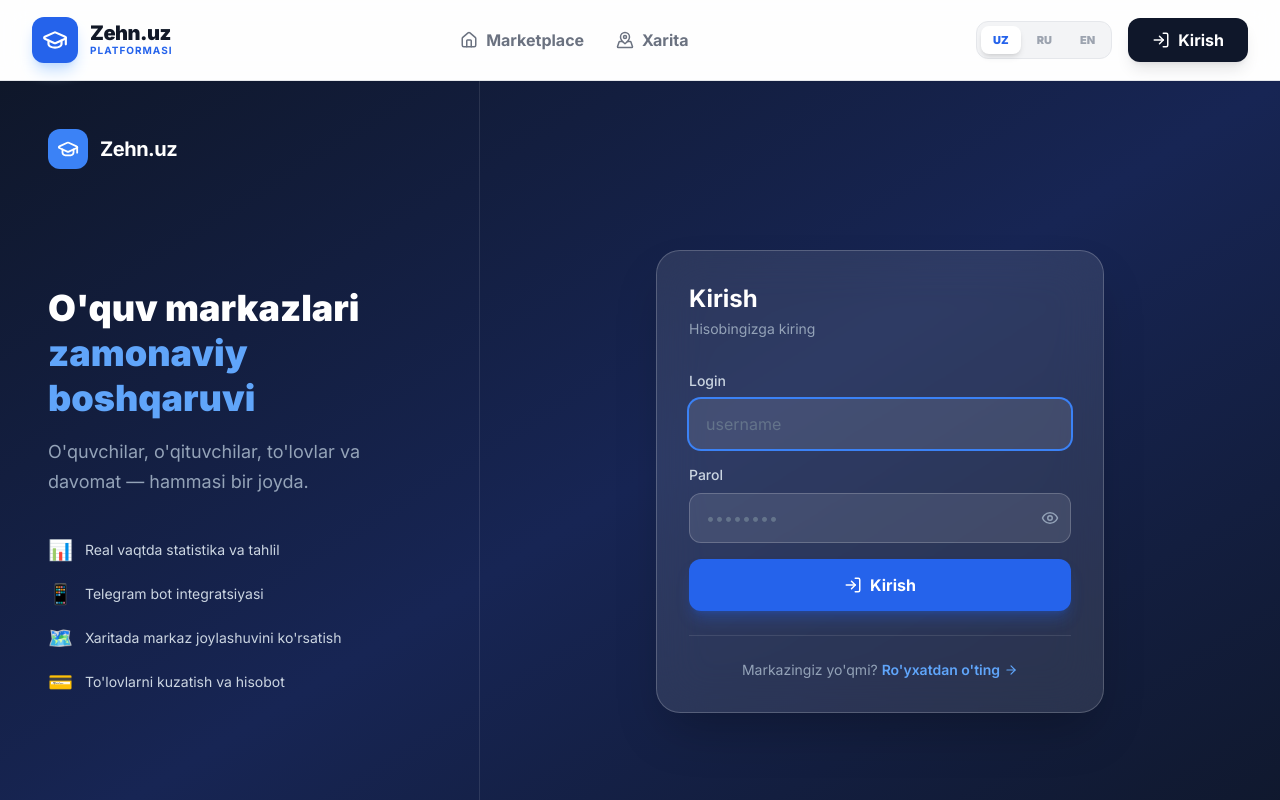
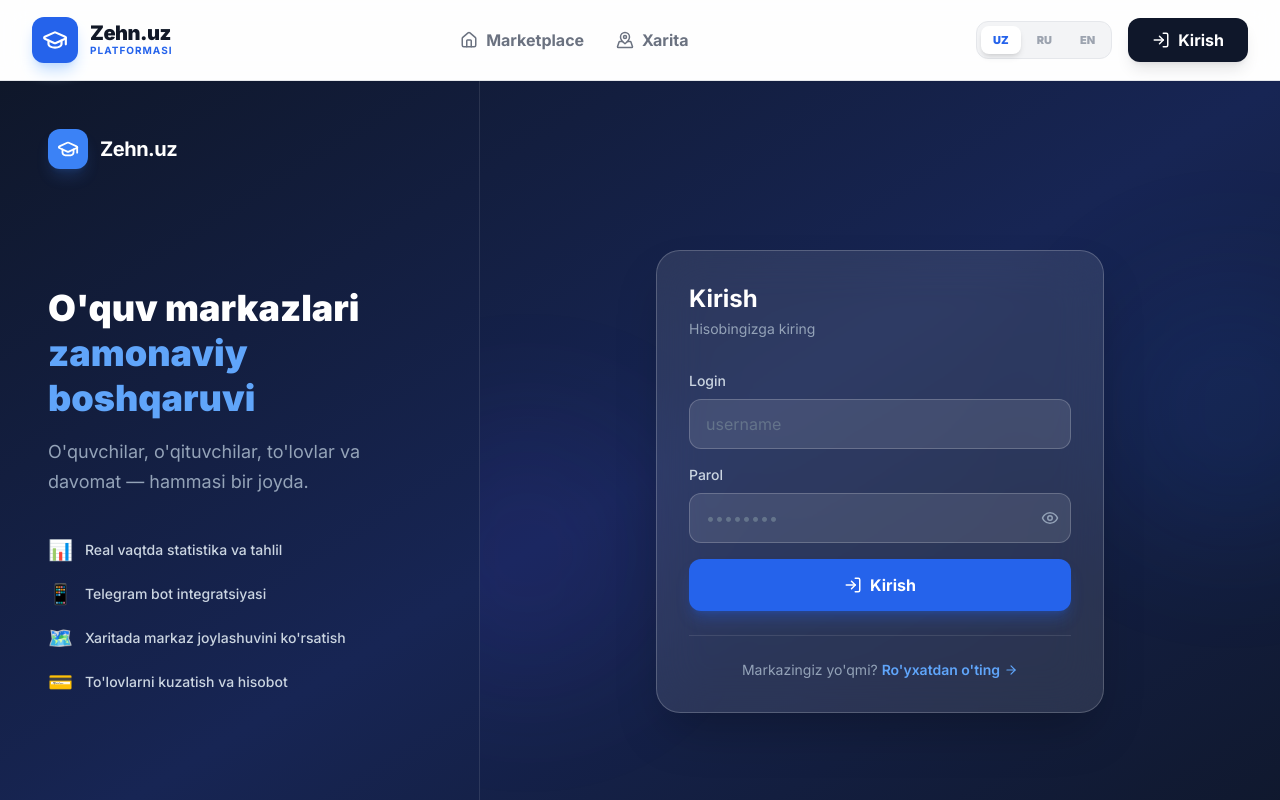
Before and after one commit to NormatovJahongir/Zehnuz, a Next.js app: page /login in a window 1280 px wide. Shown: the top 800 px of the page. Built offline with nearby package versions, Linux system fonts and the light colour scheme.

Commit message:
Refactor login form and improve error handling

```diff
--- a/app/login/page.tsx
+++ b/app/login/page.tsx
@@ -5,14 +5,15 @@ import { useRouter, useSearchParams } from 'next/navigation';
 import Link from 'next/link';
 import { GraduationCap, Eye, EyeOff, LogIn, AlertCircle, ArrowRight } from 'lucide-react';
 
-// 1. Asosiy mantiq va forma qismini alohida komponentga olamiz
+// 1. Forma mantiqi alohida komponentda (useSearchParams shu yerda)
 function LoginForm() {
   const router = useRouter();
   const params = useSearchParams();
-  const [form, setForm]       = useState({ username: '', password: '' });
-  const [showPw, setShowPw]   = useState(false);
+
+  const [form, setForm] = useState({ username: '', password: '' });
+  const [showPw, setShowPw] = useState(false);
   const [loading, setLoading] = useState(false);
-  const [error, setError]     = useState('');
+  const [error, setError] = useState('');
 
   const handleSubmit = async (e: React.FormEvent) => {
     e.preventDefault();
@@ -20,40 +21,48 @@ function LoginForm() {
     setError('');
 
     try {
-      const res  = await fetch('/api/login', {
-        method:  'POST',
+      const res = await fetch('/api/login', {
+        method: 'POST',
         headers: { 'Content-Type': 'application/json' },
-        body:    JSON.stringify(form),
+        body: JSON.stringify(form),
       });
+
       const data = await res.json();
 
-      if (!res.ok) { setError(data.error ?? 'Xatolik'); return; }
+      if (!res.ok) {
+        setError(data.error ?? 'Login yoki parol noto‘g‘ri');
+        setLoading(false);
+        return;
+      }
 
       const { role, centerId } = data.user;
       const redirect = params.get('redirect');
 
-      if (redirect) { router.push(redirect); return; }
+      // Agar yo'naltirish manzili bo'lsa, o'sha yerga, aks holda rolga qarab dashboardga
+      if (redirect && redirect.startsWith('/')) {
+        router.push(redirect);
+        return;
+      }
 
       switch (role) {
-        case 'SUPER_ADMIN': router.push('/admin/dashboard');       break;
-        case 'ADMIN':       router.push(`/center/${centerId}`);    break;
-        case 'TEACHER':     router.push('/teacher/attendance');    break;
-        default:            router.push('/student/dashboard');     break;
+        case 'SUPER_ADMIN': router.push('/admin/dashboard'); break;
+        case 'ADMIN':       router.push(`/center/${centerId}`); break;
+        case 'TEACHER':     router.push('/teacher/attendance'); break;
+        default:            router.push('/student/dashboard'); break;
       }
-    } catch {
-      setError('Server bilan ulanishda xatolik');
-    } finally {
+    } catch (err) {
+      setError('Server bilan ulanishda xatolik yuz berdi');
       setLoading(false);
     }
   };
 
   return (
-    <div className="bg-white/10 backdrop-blur-xl border border-white/20 rounded-3xl p-8 shadow-2xl">
+    <div className="bg-white/10 backdrop-blur-xl border border-white/20 rounded-3xl p-8 shadow-2xl animate-in fade-in zoom-in duration-300">
       <h2 className="text-white font-bold text-2xl mb-1">Kirish</h2>
       <p className="text-slate-400 text-sm mb-8">Hisobingizga kiring</p>
 
       {error && (
-        <div className="mb-5 bg-red-500/20 border border-red-500/30 rounded-xl px-4 py-3 flex items-center gap-2 text-red-300 text-sm animate-fade-in">
+        <div className="mb-5 bg-red-500/20 border border-red-500/30 rounded-xl px-4 py-3 flex items-center gap-2 text-red-300 text-sm animate-bounce">
           <AlertCircle size={16} className="shrink-0" />
           {error}
         </div>
@@ -63,6 +72,7 @@ function LoginForm() {
         <div>
           <label className="block text-slate-300 text-sm font-medium mb-2">Login</label>
           <input
+            autoComplete="username"
             className="w-full bg-white/10 border border-white/20 rounded-xl px-4 py-3
                        text-white placeholder-slate-500 focus:outline-none focus:ring-2
                        focus:ring-blue-500 focus:border-transparent transition-all"
@@ -70,7 +80,6 @@ function LoginForm() {
             value={form.username}
             onChange={e => setForm(f => ({ ...f, username: e.target.value }))}
             required
-            autoFocus
           />
         </div>
 
@@ -79,6 +88,7 @@ function LoginForm() {
           <div className="relative">
             <input
               type={showPw ? 'text' : 'password'}
+              autoComplete="current-password"
               className="w-full bg-white/10 border border-white/20 rounded-xl px-4 py-3 pr-12
                          text-white placeholder-slate-500 focus:outline-none focus:ring-2
                          focus:ring-blue-500 focus:border-transparent transition-all"
@@ -102,7 +112,7 @@ function LoginForm() {
           disabled={loading}
           className="w-full bg-blue-600 hover:bg-blue-500 disabled:opacity-50 text-white
                      font-bold py-3.5 rounded-xl flex items-center justify-center gap-2
-                     transition-all shadow-lg shadow-blue-600/30 mt-2"
+                     transition-all shadow-lg shadow-blue-600/30 mt-2 active:scale-[0.98]"
         >
           {loading ? (
             <div className="w-5 h-5 border-2 border-white/30 border-t-white rounded-full animate-spin" />
@@ -127,14 +137,14 @@ function LoginForm() {
   );
 }
 
-// 2. Asosiy sahifa komponenti (Suspense bilan o'ralgan)
+// 2. Asosiy Sahifa
 export default function LoginPage() {
   return (
     <div className="min-h-screen bg-gradient-to-br from-slate-900 via-blue-950 to-slate-900 flex">
-      {/* Left panel */}
+      {/* Left panel - Desktop */}
       <div className="hidden lg:flex flex-col justify-between w-[480px] p-12 border-r border-white/10">
         <div className="flex items-center gap-3">
-          <div className="w-10 h-10 bg-blue-500 rounded-xl flex items-center justify-center">
+          <div className="w-10 h-10 bg-blue-500 rounded-xl flex items-center justify-center shadow-lg shadow-blue-500/20">
             <GraduationCap size={22} className="text-white" />
           </div>
           <span className="text-white font-bold text-xl tracking-tight">Zehn.uz</span>
@@ -155,29 +165,38 @@ export default function LoginPage() {
               ['🗺️', "Xaritada markaz joylashuvini ko'rsatish"],
               ['💳', "To'lovlarni kuzatish va hisobot"],
             ].map(([icon, text]) => (
-              <div key={text} className="flex items-center gap-3 text-slate-300">
+              <div key={text} className="flex items-center gap-3 text-slate-300 hover:translate-x-2 transition-transform cursor-default">
                 <span className="text-xl">{icon}</span>
-                <span className="text-sm">{text}</span>
+                <span className="text-sm font-medium">{text}</span>
               </div>
             ))}
           </div>
         </div>
 
-        <p className="text-slate-600 text-sm">© 2026 Zehn.uz</p>
+        <p className="text-slate-600 text-sm">© {new Date().getFullYear()} Zehn.uz</p>
       </div>
 
-      {/* Right panel — form */}
-      <div className="flex-1 flex items-center justify-center p-6">
-        <div className="w-full max-w-md">
+      {/* Right panel — Form container */}
+      <div className="flex-1 flex items-center justify-center p-6 relative overflow-hidden">
+        {/* Orqa fon uchun dekorativ elementlar */}
+        <div className="absolute top-1/4 -right-20 w-64 h-64 bg-blue-600/10 rounded-full blur-3xl" />
+        <div className="absolute bottom-1/4 -left-20 w-64 h-64 bg-indigo-600/10 rounded-full blur-3xl" />
+
+        <div className="w-full max-w-md relative z-10">
           {/* Mobile logo */}
           <div className="flex items-center gap-2 justify-center mb-8 lg:hidden">
-            <div className="w-9 h-9 bg-blue-500 rounded-xl flex items-center justify-center">
+            <div className="w-9 h-9 bg-blue-500 rounded-xl flex items-center justify-center shadow-lg">
               <GraduationCap size={20} className="text-white" />
             </div>
             <span className="text-white font-bold text-lg">Zehn.uz</span>
           </div>
 
-          <Suspense fallback={<div className="text-white text-center">Yuklanmoqda...</div>}>
+          <Suspense fallback={
+            <div className="bg-white/5 border border-white/10 rounded-3xl p-12 text-center">
+              <div className="w-10 h-10 border-4 border-blue-500/30 border-t-blue-500 rounded-full animate-spin mx-auto mb-4" />
+              <p className="text-slate-400 font-medium">Yuklanmoqda...</p>
+            </div>
+          }>
             <LoginForm />
           </Suspense>
         </div>
```
